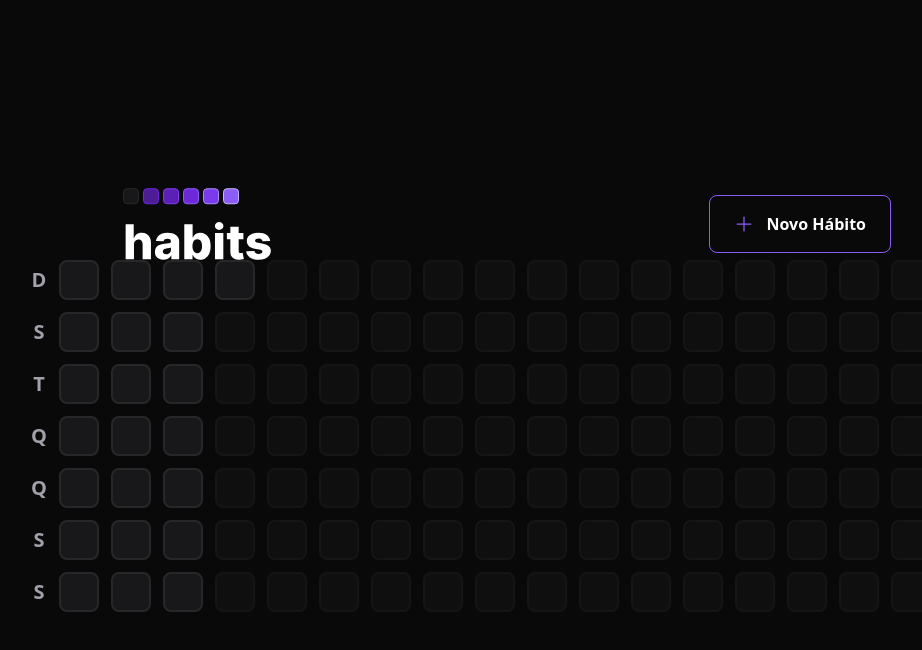
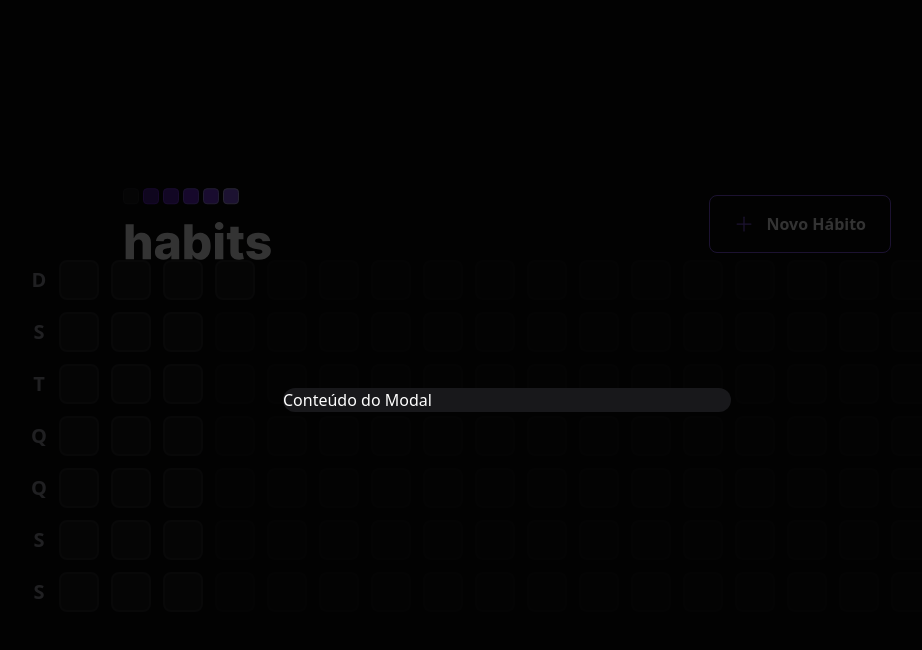
Before and after one commit to anamanuellar/habitApp, a React (Vite) app in the folder web/: page / in a window 1280 px wide. Both pictures are taken after a click on the button "Novo Hábito". Shown: the top 650 px of the page, without its empty margins (133-1055 px from the left). Built offline with nearby package versions, Linux system fonts and the light colour scheme.

Commit message:
Criando modal com Radix

```diff
--- a/web/package.json
+++ b/web/package.json
@@ -9,6 +9,7 @@
     "preview": "vite preview"
   },
   "dependencies": {
+    "@radix-ui/react-dialog": "^1.0.3",
     "dayjs": "^1.11.7",
     "phosphor-react": "^1.4.1",
     "react": "^18.2.0",
--- a/web/src/components/Header.tsx
+++ b/web/src/components/Header.tsx
@@ -1,17 +1,31 @@
 import { Plus } from 'phosphor-react';
 import logoImage from '../assets/logo.svg';
+import * as Dialog from '@radix-ui/react-dialog';
+
 
 export function Header() {
     return (
         <div className='w-full max-w-3xl mx-auto flex items-center justify-between'>
             <img src={logoImage} alt='Habits' />
-            <button
-                type='button'
-                className='border border-violet-500 font-semibold rounded-lg px-6 py-4 flex items-center gap-3 hover:border-violet-300'
-            >
-                <Plus size={20} className='text-violet-500' />
-                Novo Hábito
-            </button>
+
+            <Dialog.Root>
+                <Dialog.Trigger
+                    type='button'
+                    className='border border-violet-500 font-semibold rounded-lg px-6 py-4 flex items-center gap-3 hover:border-violet-300'
+                >
+                    <Plus size={20} className='text-violet-500' />
+                    Novo Hábito
+                </Dialog.Trigger>
+
+                <Dialog.Portal>
+                    <Dialog.Overlay className='w-screen h-screen bg-black/80 fixed inset-0'/>
+                    <Dialog.Content className='absolute p-18 bg-zinc-900 rounded-2xl w-full max-w-md top-1/2 left-1/2 -translate-x-1/2 -translate-y-1/2'>
+                        Conteúdo do Modal
+                    </Dialog.Content>
+                </Dialog.Portal>
+            </Dialog.Root>
+
+
         </div>
     )
 
```
Also changed, not shown: 1 other file (tests, documents, lock files or other folders).
